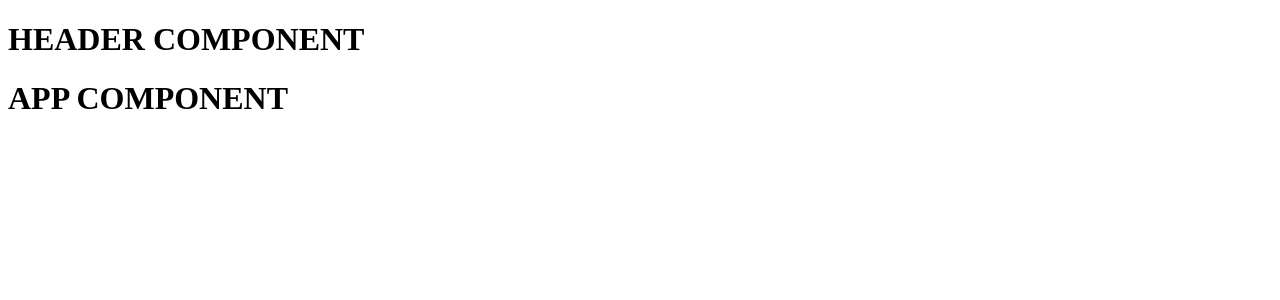
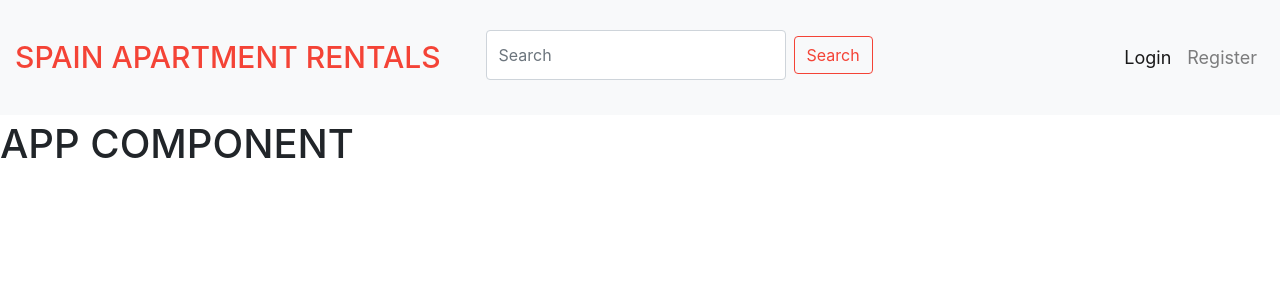
Before and after one commit to EdgardoPinto-Escalier/angular-rentals, an Angular app: page / in a window 1280 px wide. Shown: the top 300 px of the page. Built offline with nearby package versions, Linux system fonts and the light colour scheme.

Commit message:
Styling header component scss

```diff
--- a/angular.json
+++ b/angular.json
@@ -3,8 +3,8 @@
   "version": 1,
   "newProjectRoot": "projects",
   "projects": {
-    "angular-starter": {
-      "root": "",
+    "angular-rentals": {
+      "root": "src",
       "sourceRoot": "src",
       "projectType": "application",
       "architect": {
@@ -16,12 +16,10 @@
             "main": "src/main.ts",
             "tsConfig": "src/tsconfig.app.json",
             "polyfills": "src/polyfills.ts",
-            "assets": [
-              "src/assets",
-              "src/favicon.ico"
-            ],
+            "assets": ["src/assets", "src/favicon.ico"],
             "styles": [
-              "src/styles.css"
+              "src/styles.css",
+              "./node_modules/bootstrap/dist/css/bootstrap.min.css"
             ],
             "scripts": []
           },
@@ -48,18 +46,18 @@
         "serve": {
           "builder": "@angular-devkit/build-angular:dev-server",
           "options": {
-            "browserTarget": "angular-starter:build"
+            "browserTarget": "angular-rentals:build"
           },
           "configurations": {
             "production": {
-              "browserTarget": "angular-starter:build:production"
+              "browserTarget": "angular-rentals:build:production"
             }
           }
         },
         "extract-i18n": {
           "builder": "@angular-devkit/build-angular:extract-i18n",
           "options": {
-            "browserTarget": "angular-starter:build"
+            "browserTarget": "angular-rentals:build"
           }
         },
         "test": {
@@ -70,30 +68,20 @@
             "polyfills": "src/polyfills.ts",
             "tsConfig": "src/tsconfig.spec.json",
             "scripts": [],
-            "styles": [
-              "src/styles.css"
-            ],
-            "assets": [
-              "src/assets",
-              "src/favicon.ico"
-            ]
+            "styles": ["src/styles.css"],
+            "assets": ["src/assets", "src/favicon.ico"]
           }
         },
         "lint": {
           "builder": "@angular-devkit/build-angular:tslint",
           "options": {
-            "tsConfig": [
-              "src/tsconfig.app.json",
-              "src/tsconfig.spec.json"
-            ],
-            "exclude": [
-              "**/node_modules/**"
-            ]
+            "tsConfig": ["src/tsconfig.app.json", "src/tsconfig.spec.json"],
+            "exclude": ["**/node_modules/**"]
           }
         }
       }
     },
-    "angular-starter-e2e": {
+    "angular-rentals-e2e": {
       "root": "e2e",
       "sourceRoot": "e2e",
       "projectType": "application",
@@ -102,24 +90,20 @@
           "builder": "@angular-devkit/build-angular:protractor",
           "options": {
             "protractorConfig": "./protractor.conf.js",
-            "devServerTarget": "angular-starter:serve"
+            "devServerTarget": "angular-rentals:serve"
           }
         },
         "lint": {
           "builder": "@angular-devkit/build-angular:tslint",
           "options": {
-            "tsConfig": [
-              "e2e/tsconfig.e2e.json"
-            ],
-            "exclude": [
-              "**/node_modules/**"
-            ]
+            "tsConfig": ["e2e/tsconfig.e2e.json"],
+            "exclude": ["**/node_modules/**"]
           }
         }
       }
     }
   },
-  "defaultProject": "angular-starter",
+  "defaultProject": "angular-rentals",
   "schematics": {
     "@schematics/angular:component": {
       "prefix": "app",
--- a/package.json
+++ b/package.json
@@ -21,6 +21,7 @@
     "@angular/platform-browser": "^7.1.1",
     "@angular/platform-browser-dynamic": "^7.1.1",
     "@angular/router": "^7.1.1",
+    "bootstrap": "^4.1.3",
     "core-js": "^2.4.1",
     "ngx-toastr": "^9.1.1",
     "rxjs": "^6.3.3",
--- a/src/app/app.component.html
+++ b/src/app/app.component.html
@@ -1,3 +1,3 @@
-<angular-rentals-header></angular-rentals-header>
+<angularRentalsHeader></angularRentalsHeader>
 
 <h1>APP COMPONENT</h1>
--- a/src/app/app.module.ts
+++ b/src/app/app.module.ts
@@ -1,5 +1,5 @@
+import { NgModule, CUSTOM_ELEMENTS_SCHEMA, NO_ERRORS_SCHEMA }  from '@angular/core';
 import { BrowserModule } from "@angular/platform-browser";
-import { NgModule } from "@angular/core";
 
 import { AppComponent } from "./app.component";
 import { HeaderComponent } from "./includes/header/header.component";
@@ -13,6 +13,7 @@
     BrowserModule
   ],
   providers: [],
-  bootstrap: [AppComponent]
+  bootstrap: [AppComponent],
+  schemas: [ CUSTOM_ELEMENTS_SCHEMA, NO_ERRORS_SCHEMA ]
 })
 export class AppModule {}
--- a/src/app/includes/header/header.component.html
+++ b/src/app/includes/header/header.component.html
@@ -1 +1,22 @@
-<h1>HEADER COMPONENT</h1>
+<nav class="navbar navbar-expand-lg navbar-light bg-light">
+  <a class="navbar-brand" href="#">Spain Apartment Rentals</a>
+  <nav class="navbar navbar-light bg-light">
+    <form class="form-inline">
+      <input class="form-control mr-sm-2 rentals-search" type="search" placeholder="Search" aria-label="Search">
+      <button class="btn btn-outline-success my-2 my-sm-0 btn-rentals-search" type="submit">Search</button>
+    </form>
+  </nav>
+  <button class="navbar-toggler" type="button" data-toggle="collapse" data-target="#navbarNav" aria-controls="navbarNav" aria-expanded="false" aria-label="Toggle navigation">
+    <span class="navbar-toggler-icon"></span>
+  </button>
+  <div class="collapse navbar-collapse" id="navbarNav">
+    <ul class="navbar-nav ml-auto">
+      <li class="nav-item active">
+        <a class="nav-link" href="#">Login <span class="sr-only">(current)</span></a>
+      </li>
+      <li class="nav-item">
+        <a class="nav-link" href="#">Register</a>
+      </li>
+    </ul>
+  </div>
+</nav>
--- /dev/null
+++ b/src/app/includes/header/header.component.scss
@@ -0,0 +1,40 @@
+
+.navbar {
+  padding: 15px;
+  margin-bottom: 5px;
+
+
+  .rentals-search {
+    height: 50px;
+    width: 300px;
+  }
+
+
+  .navbar-brand {
+    margin-right: 30px;
+    font-size: 30px;
+    text-transform: uppercase;
+    /*letter-spacing: 1px;*/
+    color: #F44336;
+    font-weight: 500;
+  }
+
+
+  .nav-item {
+    font-size: 18px;
+  }
+
+
+  .btn-rentals-search {
+    border-color: #F44336;
+    color: #F44336;
+
+
+    &:hover, &:focus, &:active {
+      background-color: transparent;
+      border-color: #F44336 !important;
+      color: #F44336 !important;
+      box-shadow: none;
+    }
+  }
+}
--- a/src/app/includes/header/header.component.ts
+++ b/src/app/includes/header/header.component.ts
@@ -1,8 +1,9 @@
 import { Component } from '@angular/core';
 
 @Component({
-  selector: "angular-rentals-header",
-  templateUrl: "./header.component.html"
+  selector: "angularRentalsHeader",
+  templateUrl: "./header.component.html",
+  styleUrls: ["./header.component.scss"]
 })
 export class HeaderComponent {
 
```
Also changed, not shown: 1 other file (tests, documents, lock files or other folders).
